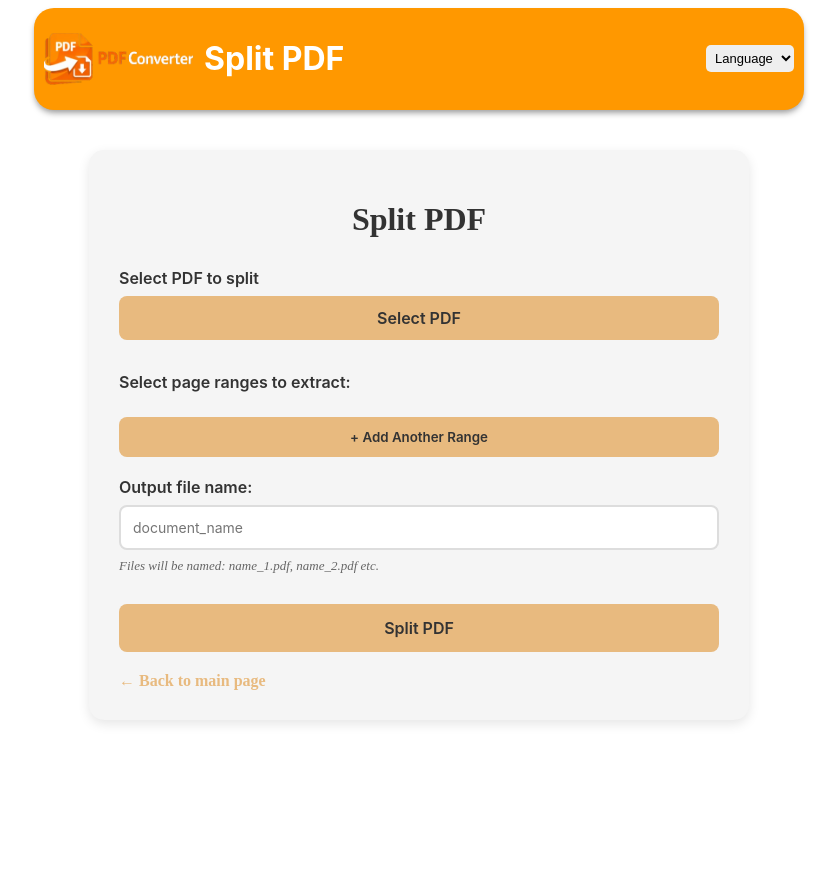
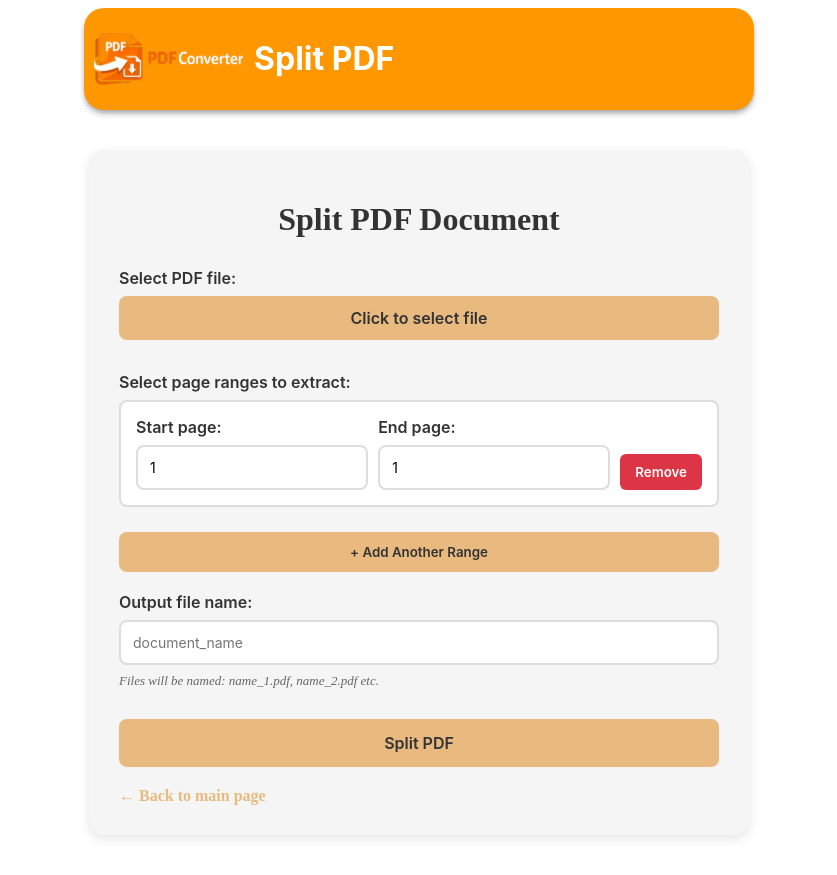
Before and after one commit to reindal/pdeffy, an Electron app: page functionalities/split/split.html in a window 1280 px wide. Shown: the whole page, without its empty margins (221-1058 px from the left). Before the commit the page ends 800 px from the top, so only its background shows below. Drawn offline with Linux system fonts and the light colour scheme.

Commit message:
Revert "Feature/lang pack"

```diff
--- a/changeLang.js
+++ /dev/null
@@ -1,110 +0,0 @@
-const { remove } = require("fs-extra");
-
-let language = localStorage.getItem('language') || 'en';
-
-const languages = {
-    en: {
-        languageText: "Language",
-        welcomeText: "Welcome to the PDF Converter",
-        splitPdfText: "Split PDF",
-        splitPdfDesc: "Split your PDF document into multiple files.",
-        mergePdfText: "Merge PDF",
-        mergePdfDesc: "Merge your PDF documents into single file.",
-        removeBtn: "Remove",
-        backLink: "← Back to main page",
-        selectedFile: "✓ Selected file: ",
-
-        mergeHeader: "Merge PDF",
-
-        splitHeader: "Split PDF",
-        splitSelectBtnLabel: "Select PDF to split",
-        splitSelectButton: "Select PDF",
-        splitPageRangesLabel: "Select page ranges to extract:",
-        addRangeBtn: "+ Add Another Range",
-        outputSplitName: "Output file name:",
-        namesSplitExamples:"Files will be named: name_1.pdf, name_2.pdf etc.",
-        submitBtn: "Split PDF",
-        startPageLabel: "Start page:",
-        endPageLabel: "End page:",
-        rangeError: "At least one range is required",
-        createdSuccesful: '✓ Successfully created ${successCount} file(s) in Downloads folder'
-    },
-    it: {
-        languageText: "Lingua",
-        welcomeText: "Benvenuto al Convertitore PDF",
-        splitPdfText: "Dividi PDF",
-        splitPdfDesc: "Dividi il tuo documento PDF in più file.",
-        mergePdfText: "Unisci PDF",
-        mergePdfDesc: "Unisci i tuoi documenti PDF in un unico file.",
-        removeBtn: "Rimuovi",
-        backLink: "← Torna alla pagina principale",
-        selectedFile: "✓ File selezionato: ",
-
-        mergeHeader: "Unisci file PDF",
-
-        splitHeader: "Dividi PDF",
-        splitSelectBtnLabel: "Seleziona PDF da dividere",
-        splitSelectButton: "Seleziona PDF",
-        splitPageRangesLabel: "Seleziona le pagine da estrarre:",
-        addRangeBtn: "+ Aggiungi un'altra fascia",
-        outputSplitName: "Nome file di output:",
-        namesSplitExamples:"I file saranno denominati: nome_1.pdf, nome_2.pdf ecc.",
-        submitBtn: "Dividi PDF",
-        startPageLabel: "Pagina iniziale:",
-        endPageLabel: "Pagina finale:",
-        rangeError: "Almeno una fascia è richiesta",
-        createdSuccesful: '✓ Creato con successo ${successCount} file in cartella Download'
-
-
-    },
-    pl: {
-        languageText: "Język",
-        welcomeText: "Witamy w Konwerterze PDF",
-        splitPdfText: "Podziel PDF",
-        splitPdfDesc: "Podziel swój dokument PDF na wiele plików.",
-        mergePdfText: "Scal PDF",
-        mergePdfDesc: "Scal swoje dokumenty PDF w jeden plik.",
-        removeBtn: "Usuń",
-        backLink: "← Powrót do strony głównej",
-        selectedFile: "✓ Wybrano plik: ",
-
-        mergeHeader: "Scal dokumenty PDF",
-
-        splitHeader: "Podziel PDF",
-        splitSelectBtnLabel: "Wybierz PDF do podzielenia",
-        splitSelectButton: "Wybierz PDF",
-        splitPageRangesLabel: "Wybierz zakresy stron do wyodrębnienia:",
-        addRangeBtn: "+ Dodaj kolejny zakres",
-        outputSplitName: "Nazwa pliku wynikowego:",
-        namesSplitExamples:"Pliki będą nazwane: nazwa_1.pdf, nazwa_2.pdf itd.",
-        submitBtn: "Podziel PDF",
-        startPageLabel: "Strona początkowa:",
-        endPageLabel: "Strona końcowa:",
-        rangeError: "Wymagany jest co najmniej jeden zakres",
-        outputPlaceholderName: "nazwa_pliku"
-
-    }
-}
-
-function changeLanguage(lang) {
-    let objects = document.getElementsByClassName('langText');
-    let objectsP = document.getElementsByClassName('langTextPlaceholder');
-
-    for (let i = 0; i < objects.length; i++) {
-        objects[i].innerHTML = languages[lang][objects[i].id];
-    }
-
-    for (let i = 0; i < objectsP.length; i++) {
-        objectsP[i].placeholder = languages[lang][objectsP[i].id];
-    }
-}
-
-document.getElementById('languageSelector').addEventListener('change', (event) => {
-    localStorage.setItem('language', event.target.value);
-
-    changeLanguage(event.target.value);
-});
-
-changeLanguage(language);
-
-console.log(language);
--- a/functionalities/merge/merge.js
+++ b/functionalities/merge/merge.js
@@ -46,7 +46,7 @@ function updateFilesOrder() {
         fileOrderItem.innerHTML = `
             <div class="fileOrderIndex">${index + 1}</div>
             <div class="fileOrderName">${file.name}</div>
-            <button type="button" class="fileOrderRemove langText" data-index="${index}" id="removeBtn">${languages[localStorage.getItem("language")].removeBtn}</button>
+            <button type="button" class="fileOrderRemove" data-index="${index}">Remove</button>
         `;
 
         const removeBtn = fileOrderItem.querySelector('.fileOrderRemove');
--- a/functionalities/split/split.html
+++ b/functionalities/split/split.html
@@ -10,51 +10,45 @@
 <div class="headerContainer">
     <header>
         <img src="../../assets/logo-nobg.png" alt="PDF Icon" class="headerIcon">
-        <h1 class="langText" id="splitHeader">Split PDF</h1>
-        <select id="languageSelector">
-            <option value="en" id="languageText" class="langText">Language</option>
-            <option value="en">English</option>
-            <option value="it">Italiano</option>
-            <option value="pl">Polski</option>
-        </select>
+        <h1>Split PDF</h1>
     </header>
 </div>
 
 <main>
     <div class="splitContainer">
-        <h1 id="splitHeader" class="langText">Split PDF Document</h1>
+        <h1>Split PDF Document</h1>
 
         <form id="splitForm">
             <div class="formGroup">
-                <label for="pdfFile" id="splitSelectBtnLabel" class="langText">Select PDF file:</label>
+                <label for="pdfFile">Select PDF file:</label>
                 <div class="fileInputWrapper">
                     <input type="file" id="pdfFile" accept=".pdf" required>
-                    <label for="pdfFile" class="fileInputLabel langText" id="splitSelectButton">Click to select file</label>
+                    <label for="pdfFile" class="fileInputLabel">Click to select file</label>
                 </div>
                 <div id="fileName" class="fileName"></div>
             </div>
 
             <div class="formGroup">
-                <label id="splitPageRangesLabel" class="langText">Select page ranges to extract:</label>
+                <label>Select page ranges to extract:</label>
                 <div id="rangesContainer"></div>
-                <button type="button" id="addRangeBtn" class="addRangeBtn langText">+ Add Another Range</button>
+                <button type="button" id="addRangeBtn" class="addRangeBtn">+ Add Another Range</button>
             </div>
 
             <div class="formGroup">
-                <label for="outputName" id="outputSplitName" class="langText">Output file name:</label>
+                <label for="outputName">Output file name:</label>
                 <input type="text" id="outputName" name="outputName" placeholder="document_name">
-                <p class="helpText langText" id="namesSplitExamples">Files will be named: name_1.pdf, name_2.pdf etc.</p>
+                <p class="helpText">Files will be named: name_1.pdf, name_2.pdf etc.</p>
             </div>
 
-            <button type="submit" class="submitBtn langText" id="submitBtn">Split PDF</button>
+            <button type="submit" class="submitBtn" id="submitBtn">Split PDF</button>
         </form>
 
         <div id="status" class="status"></div>
 
-        <a href="../../index.html" class="backLink langText" id="backLink">← Back to main page</a>
+        <a href="../../index.html" class="backLink">← Back to main page</a>
     </div>
 </main>
-<script src="../../changeLang.js"></script>
+
 <script src="./split.js"></script>
 </body>
 </html>
--- a/functionalities/split/split.js
+++ b/functionalities/split/split.js
@@ -22,7 +22,7 @@ addRangeBtn.addEventListener('click', function(e) {
 
 pdfFile.addEventListener('change', function(e) {
     if (e.target.files.length > 0) {
-        fileNameDisplay.textContent = languages[localStorage.getItem("language")].selectedFile + e.target.files[0].name;
+        fileNameDisplay.textContent = '✓ Selected file: ' + e.target.files[0].name;
         fileNameDisplay.classList.add('active');
     }
 });
@@ -105,7 +105,7 @@ form.addEventListener('submit', async function(e) {
             successCount++;
         }
 
-        showStatus(languages[localStorage.getItem("language")].createdSuccesful.replace('${successCount}', successCount), 'success');
+        showStatus(`✓ Successfully created ${successCount} file(s) in Downloads folder! (${outputNamePrefix}_1.pdf, ${outputNamePrefix}_2.pdf, etc.)`, 'success');
         submitBtn.disabled = false;
 
         form.reset();
@@ -126,14 +126,14 @@ function addRange() {
     rangeDiv.className = 'rangeItem';
     rangeDiv.innerHTML = `
         <div>
-            <label id="startPageLabel" class="langText">${languages[localStorage.getItem("language")].startPageLabel}</label>
+            <label>Start page:</label>
             <input type="number" class="startPage" min="1" value="${rangeCount}" required>
         </div>
         <div>
-            <label id="endPageLabel" class="langText">${languages[localStorage.getItem("language")].endPageLabel}</label>
+            <label>End page:</label>
             <input type="number" class="endPage" min="1" value="${rangeCount}" required>
         </div>
-        <button type="button" class="removeRangeBtn langText" id="removeBtn">${languages[localStorage.getItem("language")].removeBtn}</button>
+        <button type="button" class="removeRangeBtn">Remove</button>
     `;
 
     const removeBtn = rangeDiv.querySelector('.removeRangeBtn');
@@ -142,8 +142,7 @@ function addRange() {
         if (rangesContainer.querySelectorAll('.rangeItem').length > 1) {
             rangeDiv.remove();
         } else {
-            let statusMsg = languages[localStorage.getItem("language")].rangeError || 'At least one range is required';
-            showStatus(statusMsg, 'error');
+            showStatus('You must have at least one range', 'error');
         }
     });
 
--- a/styles.css
+++ b/styles.css
@@ -20,7 +20,7 @@ header {
     text-align: center;
     margin: 0;
     border-radius: 20px;
-    width: 750px;
+    width: 650px;
     align-items: center;
     display: flex;
     font-family: 'Inter', sans-serif;
@@ -88,12 +88,3 @@ header {
     text-align: center;
     font-size: 14px;
 }
-
-#languageSelector{
-    margin-left: auto;
-    padding: 5px;
-    border-radius: 5px;
-    border: none;
-    font-size: 13px;
-    cursor: pointer;
-}
```
Also changed, not shown: functionalities/merge/merge.html (+2 -8 lines), index.html (+5 -12 lines).
